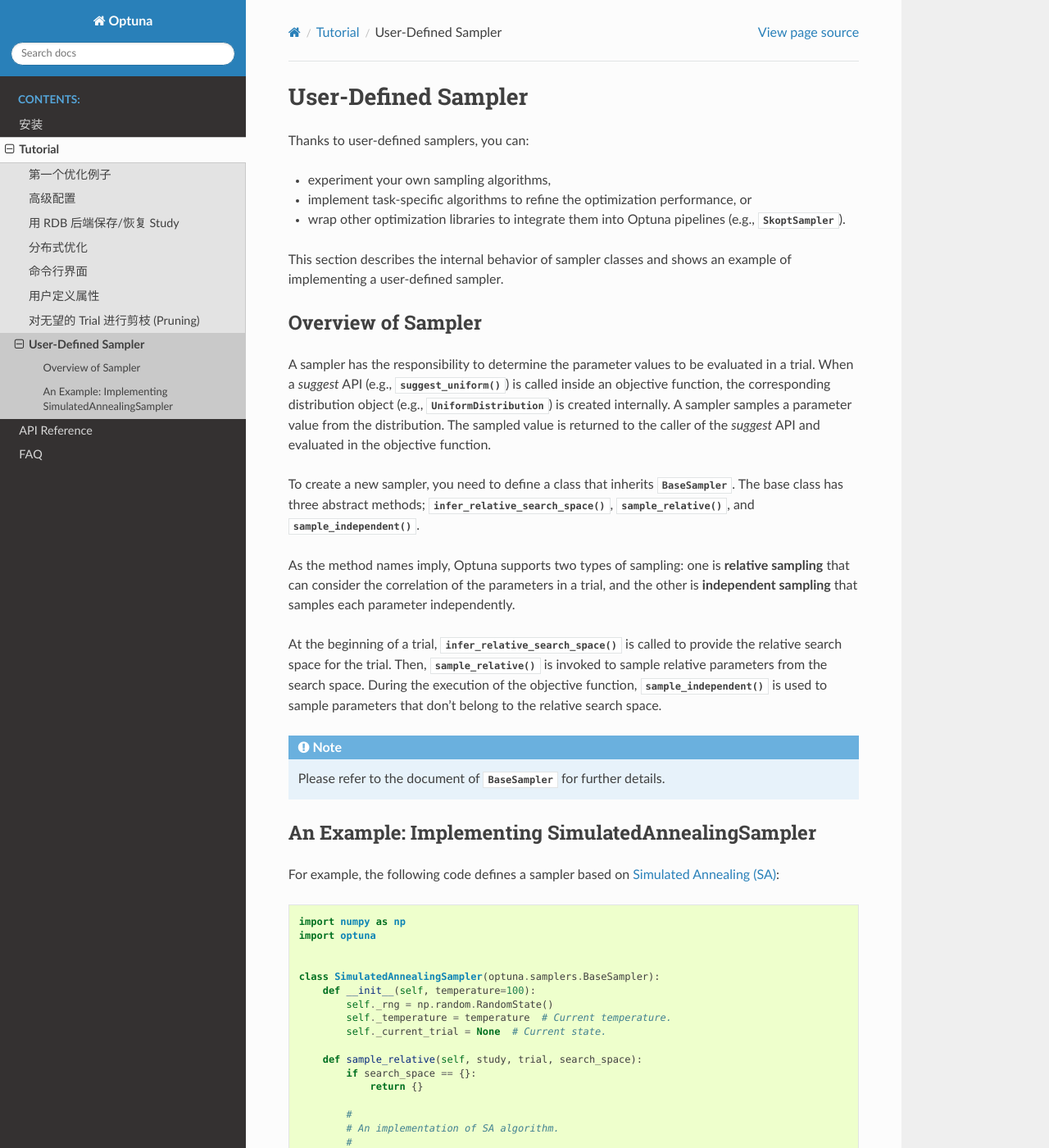
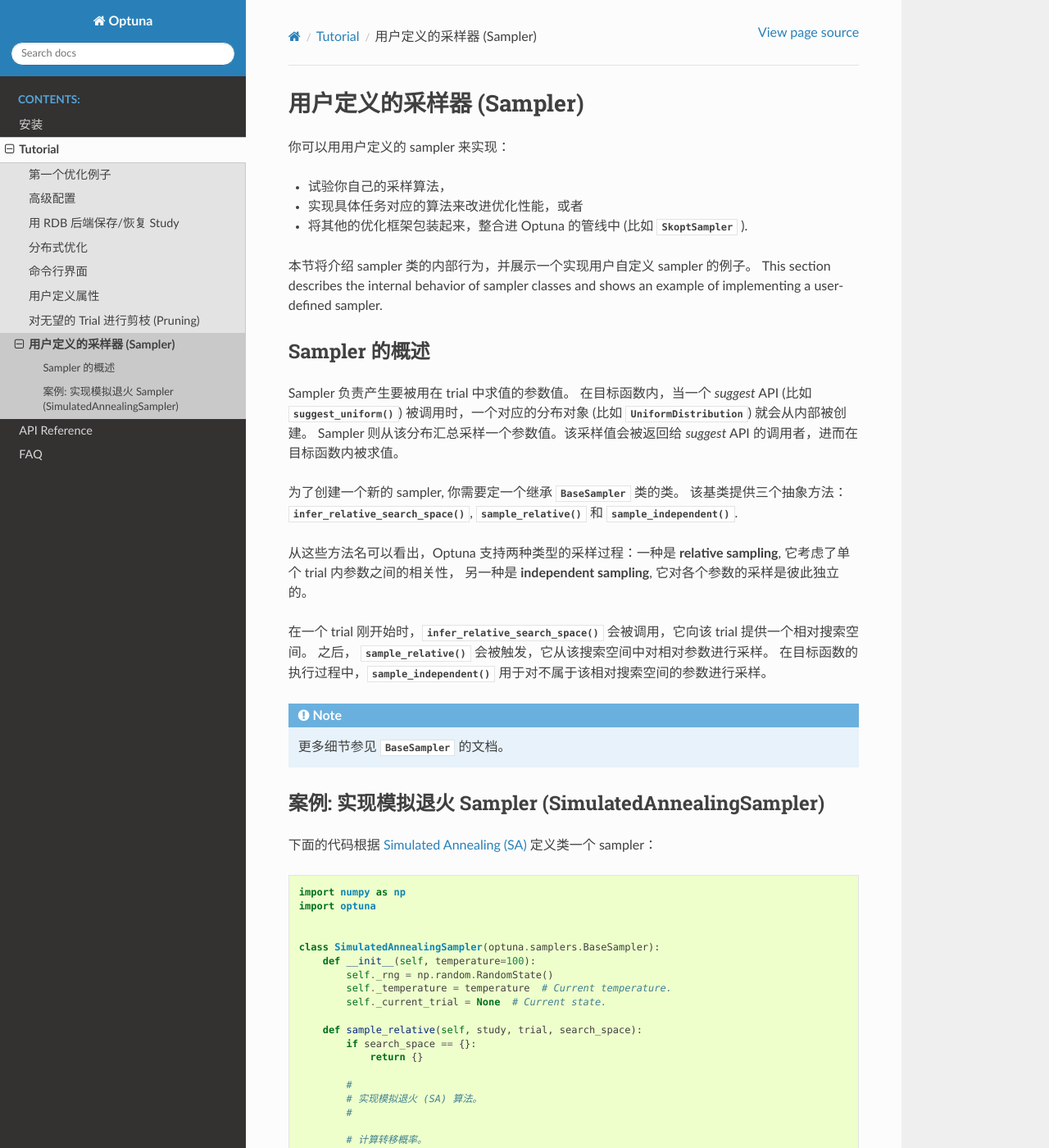
Before and after one commit to optuna/doc-optuna-zh-cn, a Sphinx documentation site: the page built from source/tutorial/sampler.rst, in a window 1280 px wide and 1400 px high. Shown: the whole window at 82% size. Built offline with Sphinx 7.4.7 and the Read the Docs theme 2.0.0, drawn with Linux system fonts in a browser that asks for light colours; some of the changed text lies outside the part shown.

Commit message:
翻译完 User-defined sampler

```diff
--- a/source/tutorial/sampler.rst
+++ b/source/tutorial/sampler.rst
@@ -1,42 +1,47 @@
 .. _sampler:
 
-User-Defined Sampler
-====================
+用户定义的采样器 (Sampler)
+===============================
 
-Thanks to user-defined samplers, you can:
+你可以用用户定义的 sampler 来实现：
 
-- experiment your own sampling algorithms,
-- implement task-specific algorithms to refine the optimization performance, or
-- wrap other optimization libraries to integrate them into Optuna pipelines (e.g., :class:`~optuna.integration.SkoptSampler`).
+- 试验你自己的采样算法，
+- 实现具体任务对应的算法来改进优化性能，或者
+- 将其他的优化框架包装起来，整合进 Optuna 的管线中 (比如  :class:`~optuna.integration.SkoptSampler` ).
 
+
+本节将介绍 sampler 类的内部行为，并展示一个实现用户自定义 sampler 的例子。
 This section describes the internal behavior of sampler classes and shows an example of implementing a user-defined sampler.
 
 
-Overview of Sampler
--------------------
+Sampler 的概述
+------------------
 
-A sampler has the responsibility to determine the parameter values to be evaluated in a trial.
-When a `suggest` API (e.g., :func:`~optuna.trial.Trial.suggest_uniform`) is called inside an objective function, the corresponding distribution object (e.g., :class:`~optuna.distributions.UniformDistribution`) is created internally. A sampler samples a parameter value from the distribution. The sampled value is returned to the caller of the `suggest` API and evaluated in the objective function.
+Sampler 负责产生要被用在 trial 中求值的参数值。
+在目标函数内，当一个  `suggest` API (比如 :func:`~optuna.trial.Trial.suggest_uniform`) 被调用时，一个对应的分布对象 (比如 :class:`~optuna.distributions.UniformDistribution`) 就会从内部被创建。
+Sampler 则从该分布汇总采样一个参数值。该采样值会被返回给 `suggest` API 的调用者，进而在目标函数内被求值。
 
-To create a new sampler, you need to define a class that inherits :class:`~optuna.samplers.BaseSampler`.
-The base class has three abstract methods;
+为了创建一个新的 sampler, 你需要定一个继承 :class:`~optuna.samplers.BaseSampler` 类的类。
+该基类提供三个抽象方法：
 :meth:`~optuna.samplers.BaseSampler.infer_relative_search_space`,
-:meth:`~optuna.samplers.BaseSampler.sample_relative`, and
+:meth:`~optuna.samplers.BaseSampler.sample_relative` 和
 :meth:`~optuna.samplers.BaseSampler.sample_independent`.
 
-As the method names imply, Optuna supports two types of sampling: one is **relative sampling** that can consider the correlation of the parameters in a trial, and the other is **independent sampling** that samples each parameter independently.
+从这些方法名可以看出，Optuna 支持两种类型的采样过程：一种是 **relative sampling**, 它考虑了单个 trial 内参数之间的相关性， 另一种是 **independent sampling**, 它对各个参数的采样是彼此独立的。
 
-At the beginning of a trial, :meth:`~optuna.samplers.BaseSampler.infer_relative_search_space` is called to provide the relative search space for the trial. Then, :meth:`~optuna.samplers.BaseSampler.sample_relative` is invoked to sample relative parameters from the search space. During the execution of the objective function, :meth:`~optuna.samplers.BaseSampler.sample_independent` is used to sample parameters that don't belong to the relative search space.
+在一个 trial 刚开始时，:meth:`~optuna.samplers.BaseSampler.infer_relative_search_space` 会被调用，它向该 trial 提供一个相对搜索空间。
+之后， :meth:`~optuna.samplers.BaseSampler.sample_relative` 会被触发，它从该搜索空间中对相对参数进行采样。
+在目标函数的执行过程中，:meth:`~optuna.samplers.BaseSampler.sample_independent` 用于对不属于该相对搜索空间的参数进行采样。
+
 
 .. note::
-    Please refer to the document of :class:`~optuna.samplers.BaseSampler` for further details.
+    更多细节参见 :class:`~optuna.samplers.BaseSampler` 的文档。
 
 
-An Example: Implementing SimulatedAnnealingSampler
---------------------------------------------------
+案例: 实现模拟退火 Sampler (SimulatedAnnealingSampler)
+--------------------------------------------------------
 
-For example, the following code defines a sampler based on
-`Simulated Annealing (SA) <https://en.wikipedia.org/wiki/Simulated_annealing>`_:
+下面的代码根据 `Simulated Annealing (SA) <https://en.wikipedia.org/wiki/Simulated_annealing>`_ 定义类一个 sampler：
 
 .. code-block:: python
 
@@ -55,10 +60,10 @@
                 return {}
 
             #
-            # An implementation of SA algorithm.
+            # 实现模拟退火 (SA) 算法。
             #
 
-            # Calculate transition probability.
+            # 计算转移概率。
             prev_trial = study.trials[-2]
             if self._current_trial is None or prev_trial.value <= self._current_trial.value:
                 probability = 1.0
@@ -70,10 +75,9 @@
             if self._rng.uniform(0, 1) < probability:
                 self._current_trial = prev_trial
 
-            # Sample parameters from the neighborhood of the current point.
+            # 从当前点的邻域中对参数采样。
             #
-            # The sampled parameters will be used during the next execution of
-            # the objective function passed to the study.
+            # 采样结果会用在该目标函数的下一次求值中。
             params = {}
             for param_name, param_distribution in search_space.items():
                 if not isinstance(param_distribution, optuna.distributions.UniformDistribution):
@@ -88,7 +92,7 @@
             return params
 
         #
-        # The rest is boilerplate code and unrelated to SA algorithm.
+        # 下面的部分属于模版代码，和 SA 算法无关。
         #
         def infer_relative_search_space(self, study, trial):
             return optuna.samplers.intersection_search_space(study)
@@ -99,13 +103,13 @@
 
 
 .. note::
-   In favor of code simplicity, the above implementation doesn't support some features (e.g., maximization).
-   If you're interested in how to support those features, please see
+   为了代码的简洁性，上面的实现没有支持一些特性 (比如 maximization).
+   如果你对如何实现这些特性感兴趣，请看
    `examples/samplers/simulated_annealing.py
    <https://github.com/optuna/optuna/blob/master/examples/samplers/simulated_annealing_sampler.py>`_.
 
 
-You can use ``SimulatedAnnealingSampler`` in the same way as built-in samplers as follows:
+你可以像使用内置的 sampler 一样使用  ``SimulatedAnnealingSampler``:
 
 .. code-block:: python
 
@@ -118,13 +122,8 @@
     study = optuna.create_study(sampler=sampler)
     study.optimize(objective, n_trials=100)
 
-
-In this optimization, the values of ``x`` and ``y`` parameters are sampled by using
-``SimulatedAnnealingSampler.sample_relative`` method.
+在上面这个优化过程中，参数 ``x`` 和 ``y`` 的值都是由 ``SimulatedAnnealingSampler.sample_relative`` 方法采样得出的。
 
 .. note::
-    Strictly speaking, in the first trial,
-    ``SimulatedAnnealingSampler.sample_independent`` method is used to sample parameter values.
-    Because :func:`~optuna.samplers.intersection_search_space` used in
-    ``SimulatedAnnealingSampler.infer_relative_search_space`` cannot infer the search space
-    if there are no complete trials.
+    严格意义上说，在第一个 trial 中，``SimulatedAnnealingSampler.sample_independent`` 用于采样参数值。
+    因为，如果没有已经完成的 trial 的话， ``SimulatedAnnealingSampler.infer_relative_search_space``  中的 :func:`~optuna.samplers.intersection_search_space` 是无法对搜索空间进行推断的。
```
